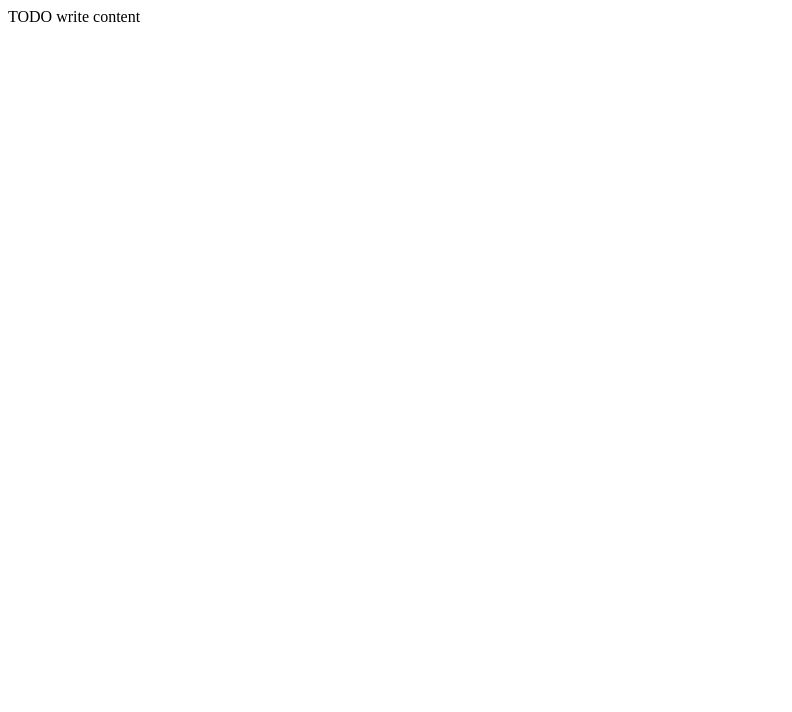
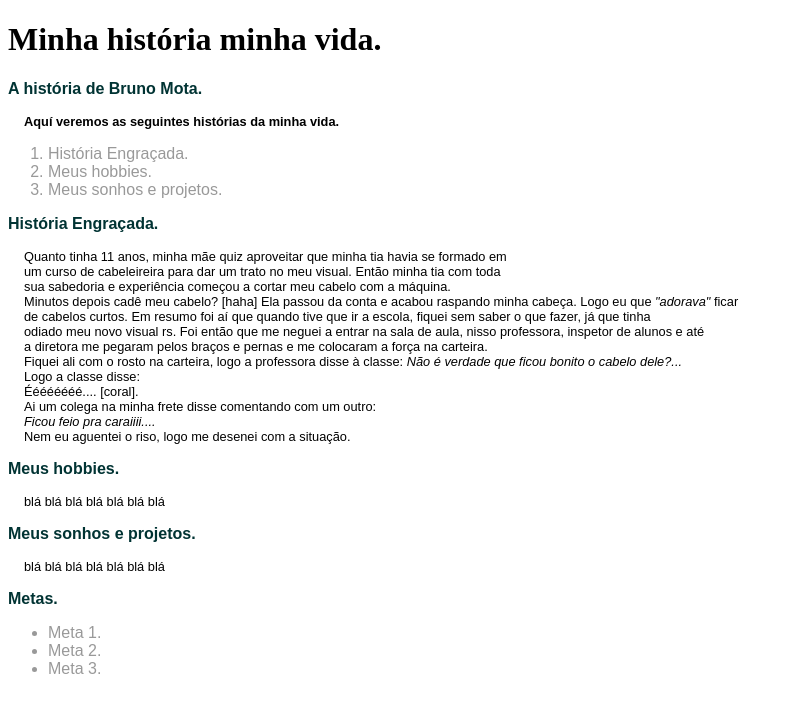
Before and after one commit to bmota2309/projetoLP1, a plain HTML site: page public_html/index.html in a window 1280 px wide. Shown: the whole page, without its empty margins (0-792 px from the left). Drawn offline with Linux system fonts and the light colour scheme.

Commit message:
Alteração 11/02/2019

```diff
--- a/public_html/index.html
+++ b/public_html/index.html
@@ -1,16 +1,67 @@
 <!DOCTYPE html>
-<!--
-To change this license header, choose License Headers in Project Properties.
-To change this template file, choose Tools | Templates
-and open the template in the editor.
--->
 <html>
     <head>
         <title>Bruno Mota.</title>
         <meta charset="UTF-8">
-        <meta name="viewport" content="width=device-width, initial-scale=1.0">
+        <meta name="viewport" content="width=device-width, initial-scale=1.0" />
+        <style type="text/css">
+            h2,h3{
+                font-family: arial;
+                font-size: 1em;
+                color:#003333;
+            }
+            p{
+                font-family: arial;
+                font-size: 0.8em;
+                color:#000000;
+                margin: 12pt;
+
+            }
+            li{
+                font-family: arial;
+                font-size: 1em;
+                color:#999999;
+            }
+        </style>
     </head>
     <body>
-        <div>TODO write content</div>
+        <h1>Minha história minha vida.</h1>
+        <h2>A história de Bruno Mota.</h2>
+        <p><strong>Aquí veremos as seguintes histórias da minha vida.</strong></p>
+        <ol><li>História Engraçada.</li>
+            <li>Meus hobbies.</li>
+            <li>Meus sonhos e projetos.</li>
+        </ol>
+        <h3> História Engraçada.</h3>
+        <p>Quanto tinha 11 anos, minha mãe quiz aproveitar que minha tia havia se formado em</br>
+            um curso de cabeleireira para dar um trato no meu visual. Então minha tia com toda </br>
+            sua sabedoria e experiência começou a cortar meu cabelo com a máquina.</br>
+            Minutos depois cadê meu cabelo? [haha]
+            Ela passou da conta e acabou raspando minha cabeça. Logo eu que <em>"adorava"</em> ficar</br>
+            de cabelos curtos.
+            Em resumo foi aí que quando tive que ir a escola, fiquei sem saber o que fazer, já que tinha</br>
+            odiado meu novo visual rs.
+            Foi então que me neguei a entrar na sala de aula, nisso professora, inspetor de alunos e até</br>
+            a diretora me pegaram pelos braços e pernas e me colocaram a força na carteira.</br>
+            Fiquei ali com o rosto na carteira, logo a professora disse à classe:
+            <em>Não é verdade que ficou bonito o cabelo dele?...</em></br>
+            Logo a classe disse:</br>
+            Éééééééé.... [coral].</br>
+            Ai um colega na minha frete disse comentando com um outro:</br>
+            <em>Ficou feio pra caraiiii.... </em></br>
+            Nem eu aguentei o riso, logo me desenei com a situação.
+
+
+        </p>
+        <h3> Meus hobbies.</h3>
+        <p>blá blá blá blá blá blá blá </p>
+        <h3> Meus sonhos e projetos.</h3>
+        <p>blá blá blá blá blá blá blá </p>
+        <h3>Metas.</h3>
+        <ul>
+            <li>Meta 1.</li>
+            <li>Meta 2.</li>
+            <li>Meta 3.</li>
+        </ul>
     </body>
 </html>
```
